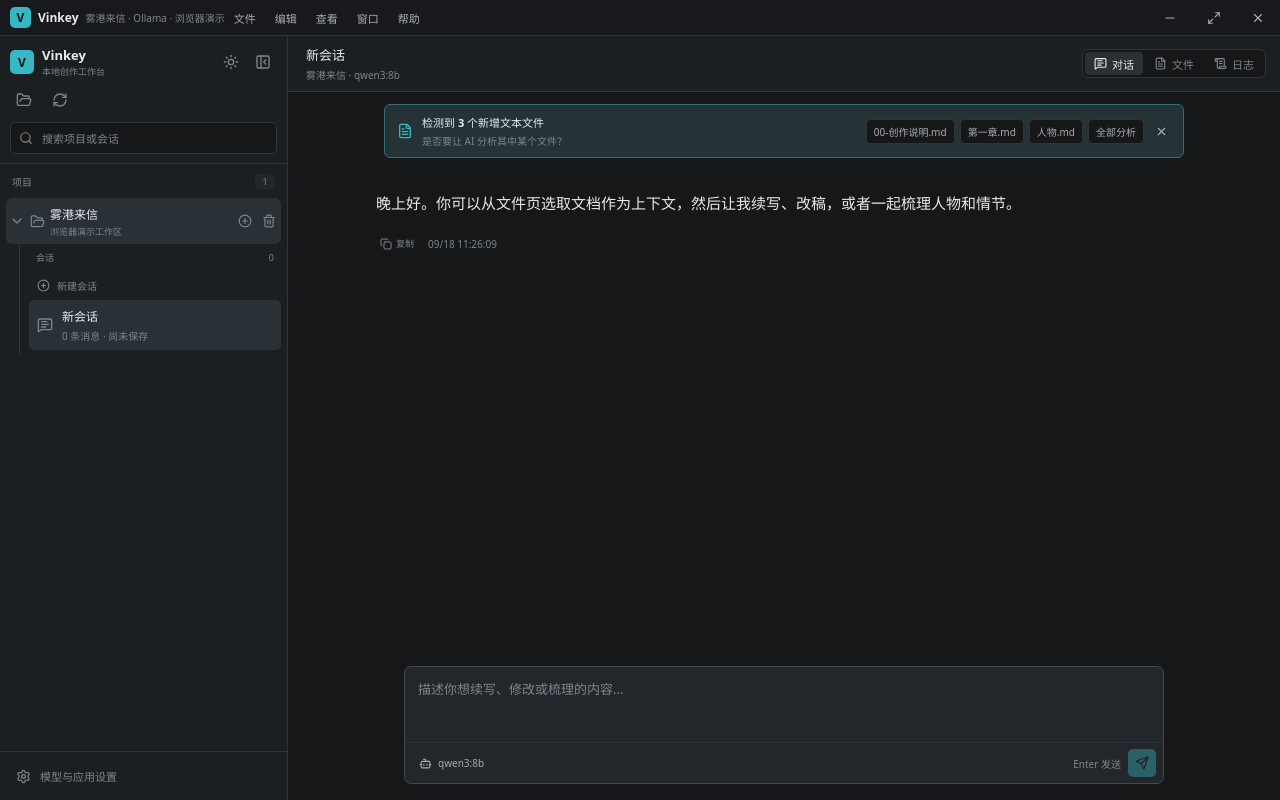
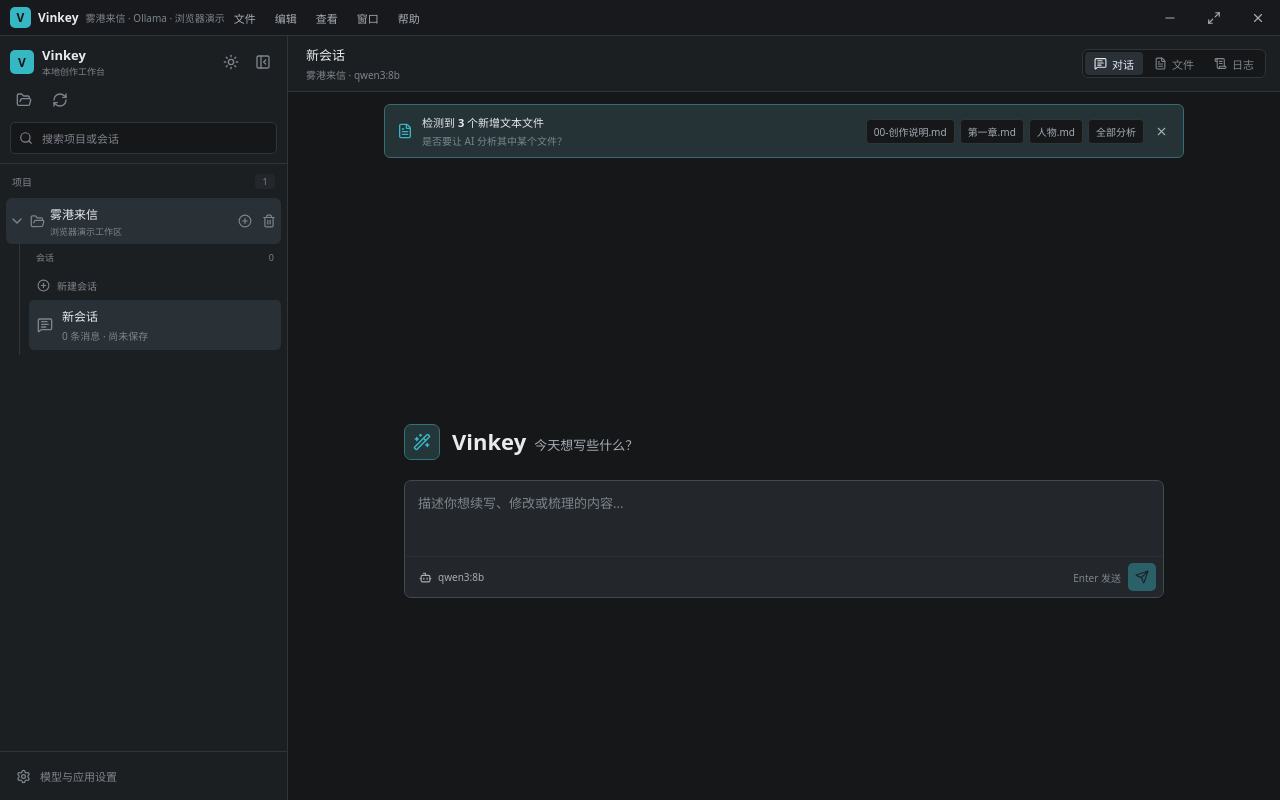
Before and after one commit to workingmin/Vinkey, a React (Vite) app: page / in a window 1280 px wide. Built offline with nearby package versions, Linux system fonts and the light colour scheme.

Commit message:
feat: center composer for new conversations

```diff
--- a/src/App.tsx
+++ b/src/App.tsx
@@ -429,6 +429,7 @@
 function ChatPanel({ onToggleContext, onReviewDiff }: { onToggleContext: (path: string) => Promise<void>; onReviewDiff: () => void }) {
   const workspace = useAppStore((state) => state.workspace)
   const projectTransition = useAppStore((state) => state.projectTransition)
+  const pendingChatRequests = useAppStore((state) => state.pendingChatRequests)
   const messages = useAppStore((state) => state.messages)
   const contextDocuments = useAppStore((state) => state.contextDocuments)
   const chatRuns = useAppStore((state) => state.chatRuns)
@@ -470,6 +471,9 @@
   const activeChatRun = conversationId ? chatRuns[conversationId] : undefined
   const busy = Boolean(activeChatRun)
   const activeStatus = activeChatRun ? chatStatusMeta[activeChatRun.status] : null
+  const isNewConversation = conversationId === null
+    && pendingChatRequests === 0
+    && messages.every((message) => message.id === 'welcome')
 
   useEffect(() => {
     if (!pendingEditorRevision) return
@@ -1009,7 +1013,7 @@
     } catch (error) { setError(`准备文档分析失败：${formatError(error)}`) }
   }
 
-  return <main className="chat-panel">
+  return <main className={`chat-panel${isNewConversation ? ' new-conversation' : ''}`}>
     {pendingNewFiles.length > 0 && <aside className="new-files-notice" role="status">
       <div className="new-files-notice-copy"><FileText /><span><strong>检测到 {pendingNewFiles.length} 个新增文本文件</strong><small>是否要让 AI 分析其中某个文件？</small></span></div>
       <div className="new-files-notice-actions">
@@ -1018,7 +1022,7 @@
         <button className="notice-dismiss" aria-label="忽略新增文件提示" title="忽略" onClick={clearPendingNewFiles}><X /></button>
       </div>
     </aside>}
-    <ChatMessageStream
+    {!isNewConversation && <ChatMessageStream
       messages={messages}
       activeChatRun={activeChatRun}
       pendingDiffSourceMessageId={pendingDiffSourceMessageId}
@@ -1030,8 +1034,12 @@
       onReviewDiff={onReviewDiff}
       onApprovePendingMemory={approvePendingMemoryAction}
       onRejectPendingMemory={rejectPendingMemoryAction}
-    />
+    />}
     <div className="composer-wrap">
+      {isNewConversation && <div className="new-conversation-prompt" aria-label="Vinkey 新会话">
+        <span className="new-conversation-prompt-icon" aria-hidden="true"><WandSparkles /></span>
+        <span className="new-conversation-prompt-copy"><strong>Vinkey</strong><span>今天想写些什么？</span></span>
+      </div>}
       <ConversationTaskControls conversationId={conversationId} />
       <div className="composer">
         {contextDocuments.length > 0 && <div className="composer-context-list" aria-label="已引用文档">
--- a/src/styles.css
+++ b/src/styles.css
@@ -360,6 +360,13 @@
 @keyframes pulse { 0%, 70%, 100% { opacity: .3 } 35% { opacity: 1 } }
 .composer-wrap { flex: 0 0 auto; padding: 0 20px 16px; background: linear-gradient(transparent, var(--bg-main) 18%); }
 .composer-wrap > .conversation-task-controls { width: min(760px, 100%); margin: 0 auto 8px; box-shadow: 0 -8px 24px color-mix(in srgb, var(--bg-main) 72%, transparent); }
+.chat-panel.new-conversation .composer-wrap { min-height: 0; flex: 1 1 auto; display: flex; flex-direction: column; justify-content: center; overflow-y: auto; padding: clamp(48px, 14vh, 132px) 20px clamp(24px, 6vh, 64px); background: var(--bg-main); }
+.new-conversation-prompt { width: min(760px, 100%); margin: 0 auto 20px; display: flex; align-items: center; gap: 12px; }
+.new-conversation-prompt-icon { width: 36px; height: 36px; flex: 0 0 36px; display: grid; place-items: center; border: 1px solid color-mix(in srgb, var(--accent) 45%, var(--border)); border-radius: 7px; background: color-mix(in srgb, var(--accent) 10%, var(--bg-raised)); color: var(--accent); }
+.new-conversation-prompt-icon svg { width: 18px; height: 18px; }
+.new-conversation-prompt-copy { min-width: 0; display: flex; align-items: baseline; flex-wrap: wrap; gap: 8px; }
+.new-conversation-prompt-copy strong { color: var(--text); font-size: 22px; line-height: 1.25; font-weight: 650; letter-spacing: 0; }
+.new-conversation-prompt-copy > span { color: var(--text-secondary); font-size: 13px; line-height: 1.5; }
 .composer { position: relative; width: min(760px, 100%); margin: 0 auto; border: 1px solid var(--border-strong); border-radius: 7px; background: var(--bg-raised); overflow: visible; }
 .composer:focus-within { border-color: #4d7378; }
 .composer-context-list { display: flex; flex-wrap: wrap; gap: 6px; padding: 9px 10px 5px; }
@@ -704,6 +711,7 @@
 .secondary-button svg, .danger-button svg { width: 14px; }.danger-button { color: var(--danger); }.secondary-button:disabled, .primary-button:disabled { opacity: .5; cursor: default; }
 
 .app-shell[data-theme="light"] .composer-wrap { background: linear-gradient(transparent, var(--bg-main) 18%); }
+.app-shell[data-theme="light"] .chat-panel.new-conversation .composer-wrap { background: var(--bg-main); }
 .app-shell[data-theme="light"] .editor-status .saved { color: #277a54; }
 
 @media (max-width: 1180px) {
@@ -728,6 +736,10 @@
   .message.user .message-stack { max-width: 90%; }
   .message-bubble { font-size: 14px; line-height: 1.78; }
   .composer-wrap { padding-inline: 12px; }
+  .chat-panel.new-conversation .composer-wrap { padding: clamp(32px, 10vh, 84px) 12px clamp(20px, 5vh, 44px); }
+  .new-conversation-prompt { margin-bottom: 16px; }
+  .new-conversation-prompt-copy { align-items: flex-start; flex-direction: column; gap: 2px; }
+  .new-conversation-prompt-copy strong { font-size: 19px; }
   .artifact-dialog { width: calc(100% - 20px); max-height: calc(100dvh - 20px); }
   .artifact-preview { max-height: calc(100dvh - 156px); padding: 14px; }
   .new-files-notice { width: calc(100% - 24px); align-items: flex-start; flex-direction: column; gap: 8px; }
```
